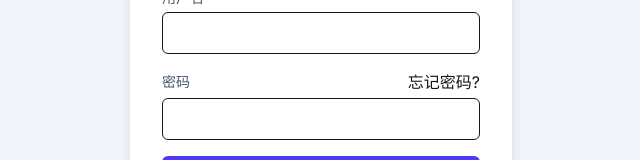
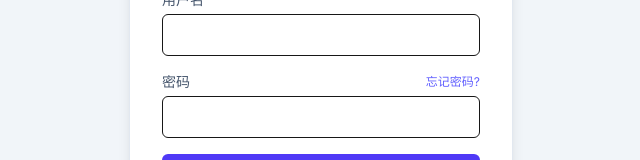
Before and after one commit to shingo0083/panorama-gen-v7, a Next.js app: page /login in a window 1280 px wide. Shown: the part 318-478 px from the top of the page, without its empty margins (319-959 px from the left). Built offline with nearby package versions, Linux system fonts and the light colour scheme.

Commit message:
修复一点小问题

```diff
--- a/src/app/login/page.tsx
+++ b/src/app/login/page.tsx
@@ -50,8 +50,8 @@ export default function LoginPage() {
           <div>
             <div className="flex justify-between items-center mb-1">
               <label className="block text-sm font-medium text-slate-600">密码</label>
-              {/* [修改 1] 忘记密码链接 */}
-              <Link href="/forgot-password" classNam="text-xs text-indigo-500 hover:text-indigo-700 hover:underline tabindex='-1'">
+              {/* [修复] 这里修正为 className */}
+              <Link href="/forgot-password" className="text-xs text-indigo-500 hover:text-indigo-700 hover:underline" tabIndex={-1}>
                 忘记密码?
               </Link>
             </div>
```
